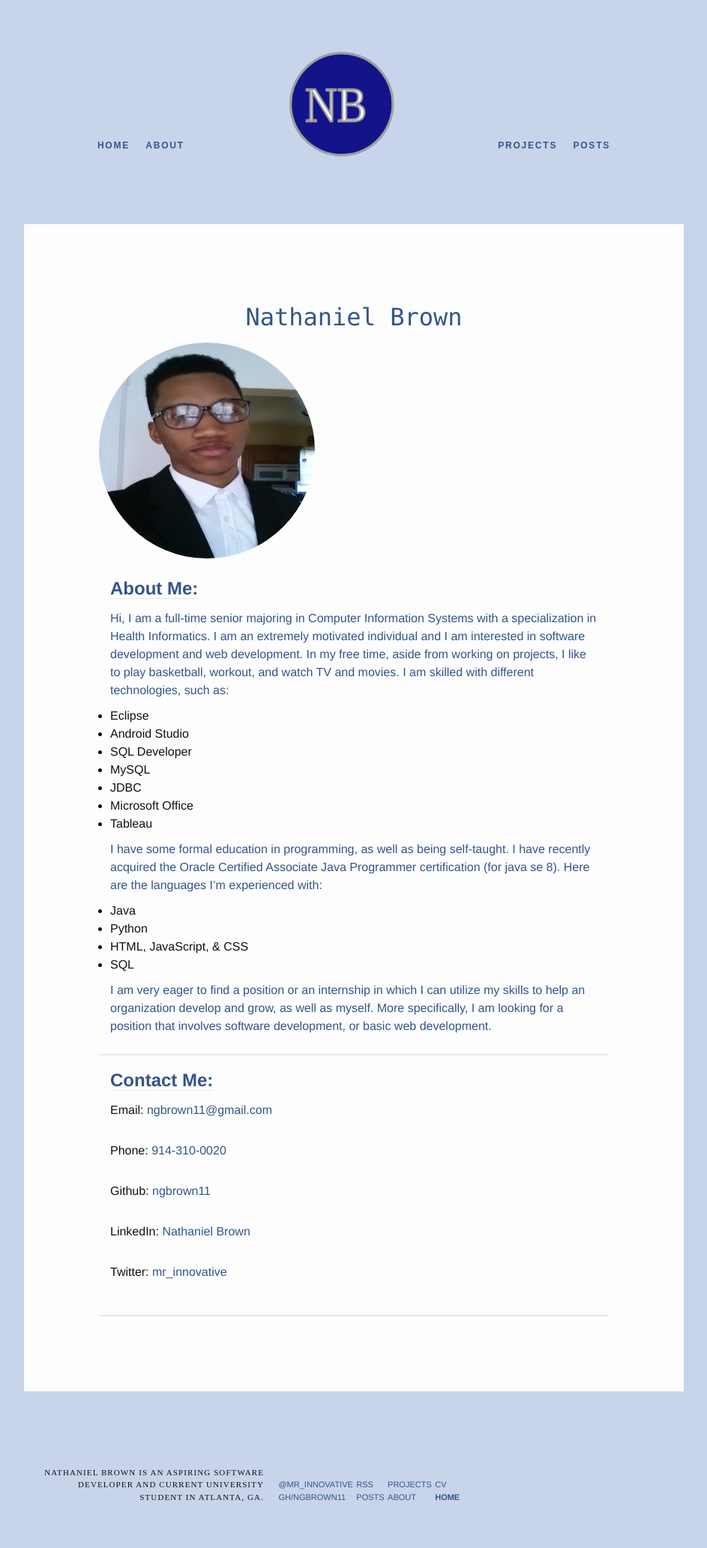
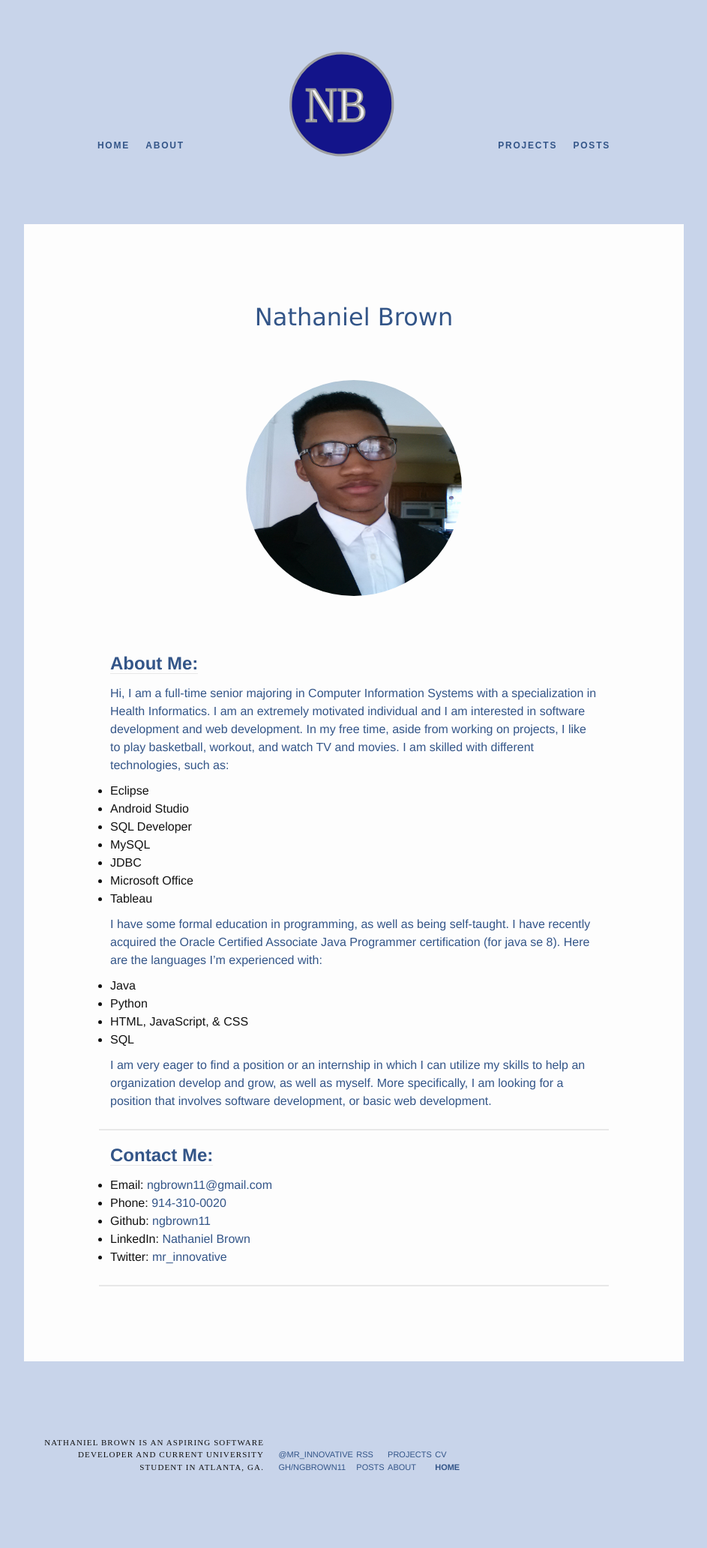
Before and after one commit to ngbrown11/ngbrown11.github.io, a Jekyll site: the page built from permalinks/about.md, in a window 1280 px wide. Shown: the whole page at 75% size, without its empty margins (168-1111 px from the left). Built offline with Jekyll 4.4.1, drawn with Linux system fonts in a browser that asks for light colours; after the commit the page ends 2025 px from its top, so only the background shows below that.

Commit message:
rss feed styling

```diff
--- a/_layouts/about.html
+++ b/_layouts/about.html
@@ -1,9 +1,13 @@
 ---
 layout: default
 ---
-<strong><h1 style="text-align:center; font-family:Lucida Console, Monospace">Nathaniel Brown</h1></strong>
+<div class="about-img">
 
-<div class="about-img"><img src="/assets/img/clean-glasses.jpg" alt="Blazer &amp; Shirt w/ Glasses, No Tie"></div>
+    <strong><h1 style="font-family:Verdana, sans-serif">Nathaniel Brown</h1></strong>
+
+    <img src="/assets/img/clean-glasses.jpg" alt="Blazer &amp; Shirt w/ Glasses, No Tie">
+
+</div>
 
 <div class="section">
     <h2><strong><span class="section-title">About Me:</span></strong></h2>
@@ -14,7 +18,7 @@
 <div class="section">
     <h2><strong><span class="section-title">Contact Me:</span></strong></h2>
 
-    <ul class="post-list">
+    <ul>
         <li>Email:      <a href="mailto:ngbrown11@gmail.com">ngbrown11@gmail.com</a></li>
         <li>Phone:      <a href="tel:+1-914-310-0020">914-310-0020</a></li>
         <li>Github:     <a href="https://github.com/ngbrown11">ngbrown11</a></li>
--- a/assets/main.scss
+++ b/assets/main.scss
@@ -108,7 +108,7 @@
      margin-right: 100px;
 
      @include media-query($on-laptop) {
-         margin-right: -20px;
+         margin-right: -30px;
          float: left;
      }
      @include media-query($on-palm) {
@@ -119,7 +119,7 @@
      margin-left: 100px;
 
      @include media-query($on-laptop) {
-         margin-left: -20px;
+         margin-left: -30px;
          float: right;
      }
      @include media-query($on-palm) {
@@ -245,10 +245,12 @@
 
 .about-img {
     vertical-align: middle;
-    margin-top: auto;
+    text-align: center;
     margin-bottom: auto;
 
     img {
+        margin-top: 50px;
+        margin-bottom: 50px;
         height: 288px;
         width: 288px;
         border-radius: 50%;
@@ -294,6 +296,7 @@
 
     > li {
         list-style-position: inside;
+        margin-bottom: $spacing-small * 3;
     }
 }
 .section-title {
--- /dev/null
+++ b/assets/rss.scss
@@ -0,0 +1,64 @@
+---
+---
+// Display all elements and define the typeface
+* {
+    display: block;
+}
+
+// Provide a margin
+:root {
+    margin: 50px;
+}
+
+// Center title
+channel > title {
+    font-size: 2em;
+    text-align: center;
+}
+
+// Warn viewers this is a rss feed
+channel > title:after {
+    display: block;
+    padding: 50px;
+    content: "This is an RSS feed, designed to be read in an RSS application.";
+    background-color: grey;
+    color: white;
+}
+
+// Style the items of the feed
+item {
+    margin: 25px 0 20px 0;
+}
+
+item > title {
+    font-size: 1.25em;
+    margin-bottom: 20px;
+}
+
+item > link {
+    font-size: 0.875em;
+    margin-top: 6px;
+    margin-bottom: 6px;
+}
+
+item > description {
+    font-size: 0.875em;
+}
+
+item > pubDate {
+    font-size: 0.875em;
+}
+
+// Hide some of the information
+channel > link,
+channel > copyright,
+channel > lastBuildDate,
+channel > generator,
+channel > docs,
+language,
+lastBuildDate,
+ttl,
+item > link,
+item > guid {
+    display: none;
+}
--- a/feed.xml
+++ b/feed.xml
@@ -2,6 +2,7 @@
 layout:
 ---
 <?xml version="1.0" encoding="UTF-8"?>
+<?xml-stylesheet type="text/css" href="/assets/rss.css"?>
 <rss version="2.0" xmlns:atom="http://www.w3.org/2005/Atom">
   <channel>
     <title>{{ site.title | xml_escape }}</title>
```
Lines whose indentation alone changed are shown as unchanged.
